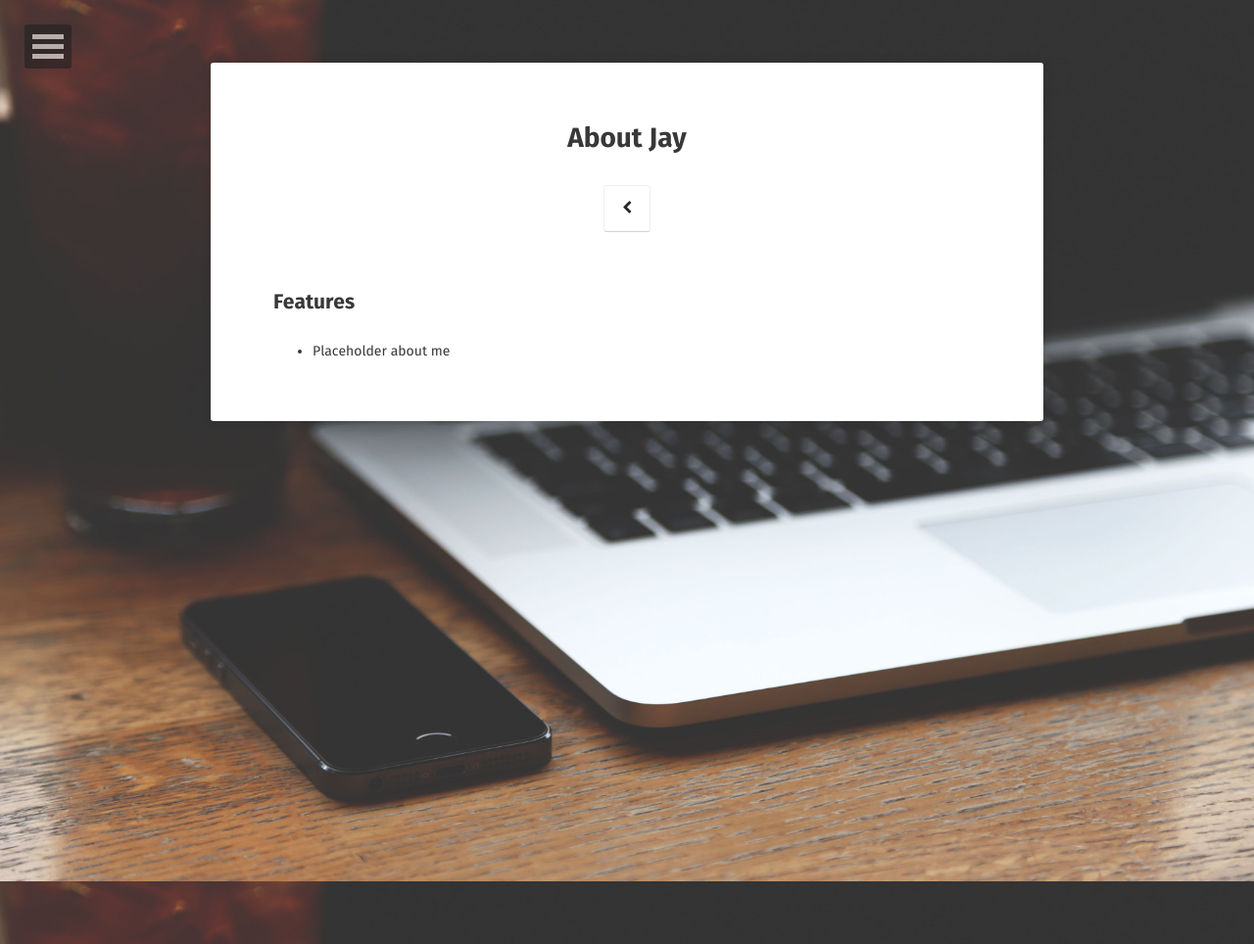
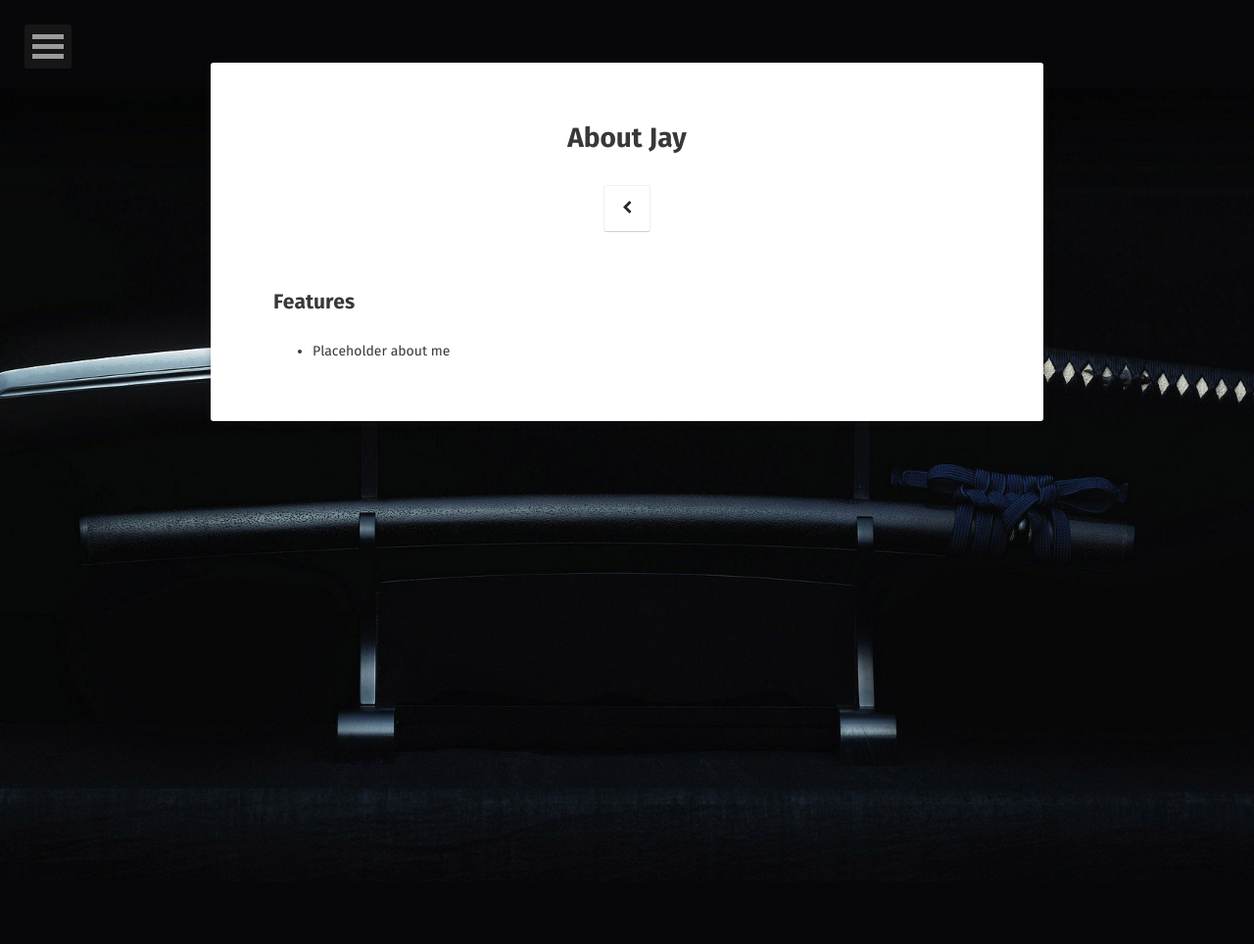
Before and after one commit to jay-trivedi/website-project, a Jekyll site: the page built from about/index.md, in a window 1280 px wide. Shown: the whole page at 98% size. Built offline with Jekyll 4.4.1, drawn with Linux system fonts in a browser that asks for light colours; some web fonts are replaced.

Commit message:
Update _config.yml

```diff
--- a/_config.yml
+++ b/_config.yml
@@ -4,8 +4,8 @@ bio:                'A geek, a musician and an explorer.'
 description:        "Moon is a minimal, one column jekyll theme for your blog."
 reading_time:       true
 words_per_minute:   200
-logo:               'assets/img/katana.jpg'
-background:         'assets/img/placeholder-big.jpg'
+logo:               'assets/img/jay.jpg'
+background:         'assets/img/katana.jpg'
 tiled_bg:           false   # Set this true if you want to tile your background image, otherwise it will be covered
 locale:             en_US
 url:                https://taylantatli.github.io/Moon
```
